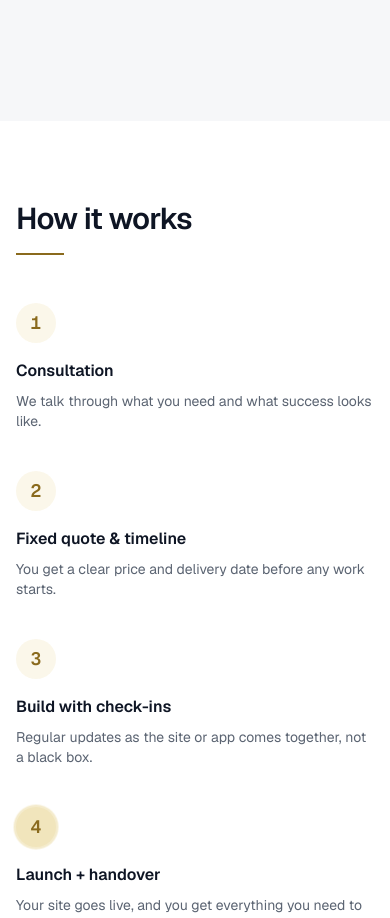
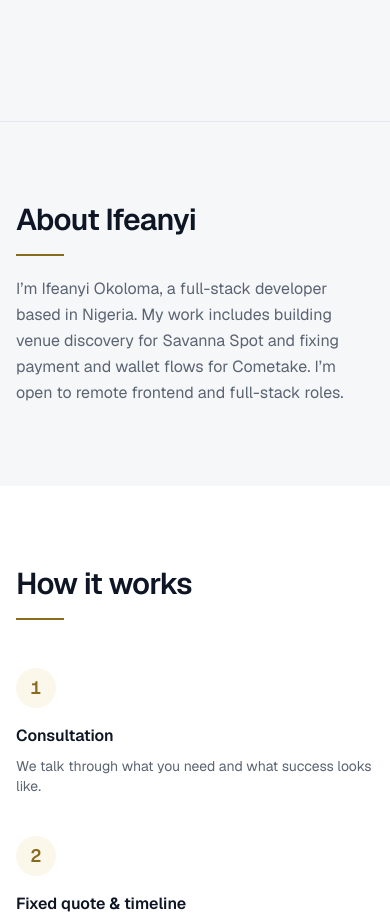
Before and after one commit to okolomaifeanyi/perfektcomputers, a Next.js app: page / in a window 390 px wide. Shown: the part 10300-11218 px from the top of the page. Built offline with nearby package versions, Linux system fonts and the light colour scheme.

Commit message:
Add About Ifeanyi to the homepage

```diff
--- a/app/page.tsx
+++ b/app/page.tsx
@@ -14,6 +14,29 @@ export default function Home() {
         <Hero />
         <Services />
         <Work />
+        <section
+          aria-labelledby="about-ifeanyi"
+          className="border-t border-line bg-paper py-20 md:py-28"
+        >
+          <div className="mx-auto max-w-7xl px-4 sm:px-6 lg:px-8">
+            <h2
+              id="about-ifeanyi"
+              className="text-3xl font-semibold tracking-tight text-fg sm:text-4xl md:text-5xl"
+            >
+              About Ifeanyi
+            </h2>
+            <span
+              aria-hidden="true"
+              className="mt-4 block h-0.5 w-12 bg-gold-deep"
+            />
+            <p className="mt-5 max-w-2xl text-base leading-relaxed text-muted">
+              I’m Ifeanyi Okoloma, a full-stack developer based in Nigeria. My
+              work includes building venue discovery for Savanna Spot and fixing
+              payment and wallet flows for Cometake. I’m open to remote frontend
+              and full-stack roles.
+            </p>
+          </div>
+        </section>
         <Process />
         <Pricing />
       </main>
```
Also changed, not shown: 1 other file (tests, documents, lock files or other folders).
